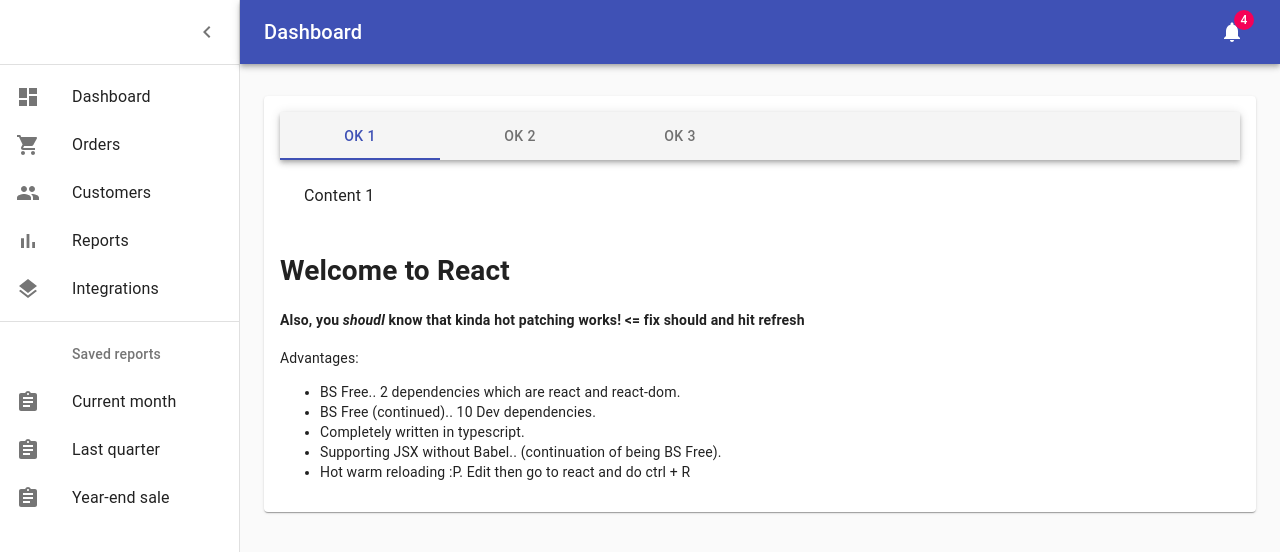
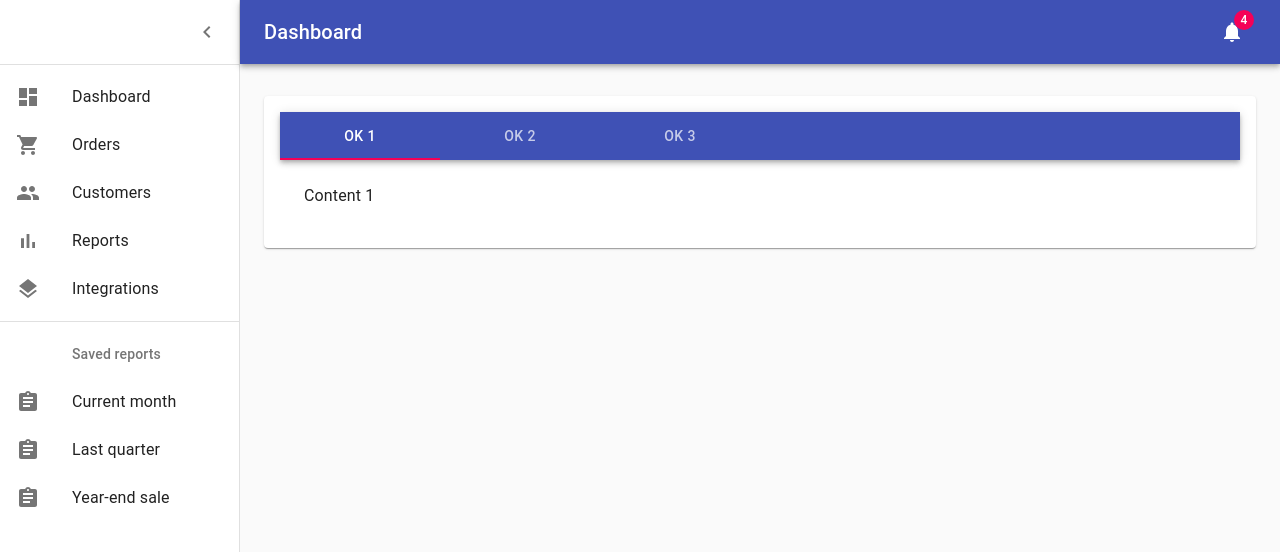
Before and after one commit to Rair-Project/rair-ui, a React app: page / in a window 1280 px wide. Shown: the top 552 px of the page. Built offline with nearby package versions, Linux system fonts and the light colour scheme.

Commit message:
Add maintabs.

```diff
--- a/src/App.tsx
+++ b/src/App.tsx
@@ -5,22 +5,15 @@ import MainTabs from './components/MainTabs'
 const tabsData = [
   {
     label: 'Ok 1',
-      content: 'Content 1'
+    children: 'Content 1'
   },
   {
     label: 'Ok 2',
-      content: 'Content 2'
+    children: 'Content 2'
   },
   {
     label: 'Ok 3',
-      content: 'Content 3'
-   }
-]
-
-function App() {
-   return (
-      <Layout>
-         <MainTabs tabs={tabsData}></MainTabs>
+    children: (
       <div>
         <h1>Welcome to React</h1>
         <h4> Also, you <i>shoudl</i> know that kinda hot patching works! &lt;= fix should and hit refresh</h4>
@@ -33,6 +26,14 @@ function App() {
           <li> Hot warm reloading :P. Edit then go to react and do ctrl + R </li>
         </ul>
       </div>
+    )
+  }
+]
+
+function App() {
+  return (
+    <Layout>
+      <MainTabs data={tabsData}></MainTabs>
     </Layout>
   )
 }
--- a/src/components/MainTabs.tsx
+++ b/src/components/MainTabs.tsx
@@ -1,92 +1,81 @@
-import React from 'react'
-import { makeStyles, Theme } from '@material-ui/core/styles'
-import AppBar from '@material-ui/core/AppBar'
-import Tabs from '@material-ui/core/Tabs'
-import Tab from '@material-ui/core/Tab'
-import Typography from '@material-ui/core/Typography'
-import Box from '@material-ui/core/Box'
+import React from 'react';
+import { makeStyles, Theme } from '@material-ui/core/styles';
+import AppBar from '@material-ui/core/AppBar';
+import Tabs from '@material-ui/core/Tabs';
+import Tab from '@material-ui/core/Tab';
+import Typography from '@material-ui/core/Typography';
+import Box from '@material-ui/core/Box';
 
 interface TabPanelProps {
-  children?: React.ReactNode
-  index: any
-  value: any
+  children?: React.ReactNode;
+  index: any;
+  value: any;
 }
 
 function TabPanel(props: TabPanelProps) {
-  const { children, value, index, ...other } = props
+  const { children, value, index, ...other } = props;
 
   return (
     <Typography
       component="div"
       role="tabpanel"
       hidden={value !== index}
-      id={`scrollable-auto-tabpanel-${index}`}
-      aria-labelledby={`scrollable-auto-tab-${index}`}
+      id={`main-tabpanel-${index}`}
+      aria-labelledby={`main-tab-${index}`}
       {...other}
     >
       <Box p={3}>{children}</Box>
     </Typography>
-  )
+  );
 }
 
 function a11yProps(index: any) {
   return {
-    id: `scrollable-auto-tab-${index}`,
-    'aria-controls': `scrollable-auto-tabpanel-${index}`,
-  }
+    id: `main-tab-${index}`,
+    'aria-controls': `main-tabpanel-${index}`,
+  };
 }
 
 const useStyles = makeStyles((theme: Theme) => ({
   root: {
     flexGrow: 1,
-    width: '100%',
     backgroundColor: theme.palette.background.paper,
   },
-}))
+}));
 
-interface TabData {
+interface SingleTabData {
   label: String
-  content: Object
+  children: React.ReactNode
 }
 
-interface Tabs {
-  tabs: TabData[]
+interface TabsData {
+  data: SingleTabData[]
 }
 
-const MainTabs: React.FC<Tabs> = (props) => {
-  const classes = useStyles()
-  const [value, setValue] = React.useState(0)
+export default function MainTabs(props: TabsData) {
+  const classes = useStyles();
+  const [value, setValue] = React.useState(0);
 
   const handleChange = (event: React.ChangeEvent<{}>, newValue: number) => {
-    setValue(newValue)
-  }
+    setValue(newValue);
+  };
 
   return (
     <div className={classes.root}>
-      <AppBar position="static" color="default">
-        <Tabs
-          value={value}
-          onChange={handleChange}
-          indicatorColor="primary"
-          textColor="primary"
-          variant="scrollable"
-          scrollButtons="auto"
-          aria-label="scrollable auto tabs example"
-        >
-          {props.tabs.map((tab, index) => {
-            return (<Tab label={tab.label} {...a11yProps(index)} />)
+      <AppBar position="static">
+        <Tabs value={value} onChange={handleChange} aria-label="main tabs example">
+          {props.data.map((tab, index) => {
+            return (
+              <Tab key={index} label={tab.label} {...a11yProps(index)} />
+            )
           })}
         </Tabs>
       </AppBar>
-      {props.tabs.map((tabData, index) => {
+      {props.data.map((tab, index) => {
         return (
-          <TabPanel value={value} index={index}>
-            {tabData.content}
-          </TabPanel>
+          <TabPanel key={index} children={tab.children} value={value} index={index} />
         )
       })}
     </div>
-  )
+  );
 }
-
-export default MainTabs
```
Lines whose indentation alone changed are shown as unchanged.
